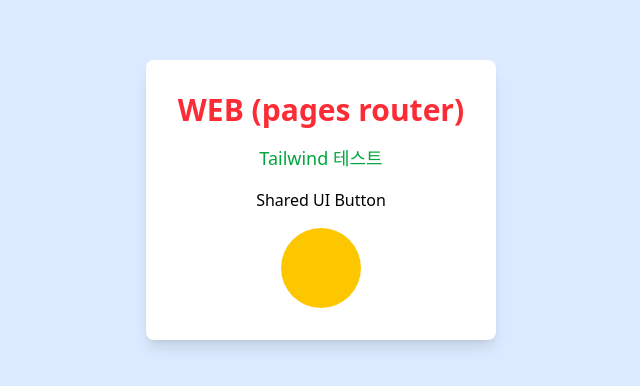
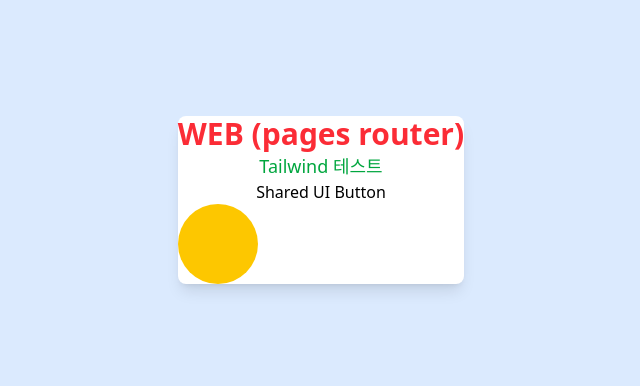
Before and after one commit to DevMakerTeam/solarmatch-monorepo, a Next.js app in the folder apps/web/: page / in a window 1280 px wide. Shown: the part 200-586 px from the top of the page, without its empty margins (319-959 px from the left). Built offline with nearby package versions, Linux system fonts and the light colour scheme.

Commit message:
✨ feat(web): 전역 globals.css 적용

```diff
--- a/apps/web/package.json
+++ b/apps/web/package.json
@@ -10,6 +10,7 @@
     "commit": "pnpm --filter @repo/scripts commit"
   },
   "dependencies": {
+    "@repo/styles": "workspace:*",
     "@repo/ui": "workspace:*",
     "next": "latest",
     "react": "^18",
@@ -17,7 +18,6 @@
   },
   "devDependencies": {
     "@repo/eslint-config": "workspace:*",
-    "@repo/tailwind-config": "workspace:*",
     "@repo/tsconfig": "workspace:*",
     "@tailwindcss/postcss": "^4.1.12",
     "autoprefixer": "latest",
--- a/apps/web/postcss.config.cjs
+++ b/apps/web/postcss.config.cjs
@@ -1 +1 @@
-module.exports = require('@repo/tailwind-config/postcss-config');
+module.exports = require('@repo/styles/postcss-config');
--- a/apps/web/styles/globals.css
+++ b/apps/web/styles/globals.css
@@ -1 +1,2 @@
-@import "tailwindcss";
+/* 공통 전역 CSS import */
+@import "@repo/styles/globals.css";
--- a/apps/web/tailwind.config.ts
+++ b/apps/web/tailwind.config.ts
@@ -1,2 +1,2 @@
-import shared from "@repo/tailwind-config/tailwind-config";
+import shared from "@repo/styles/tailwind-config";
 export default shared;
```
